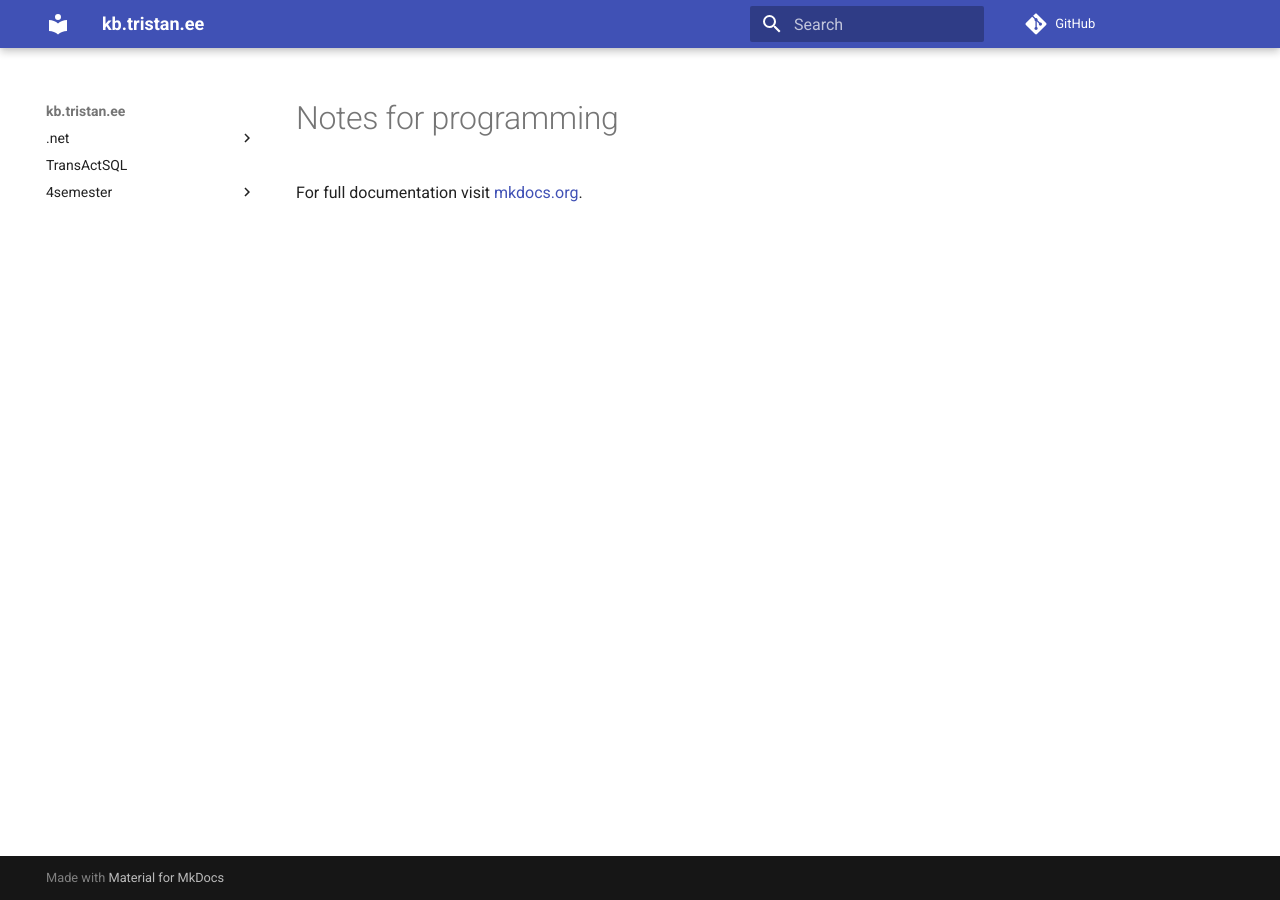
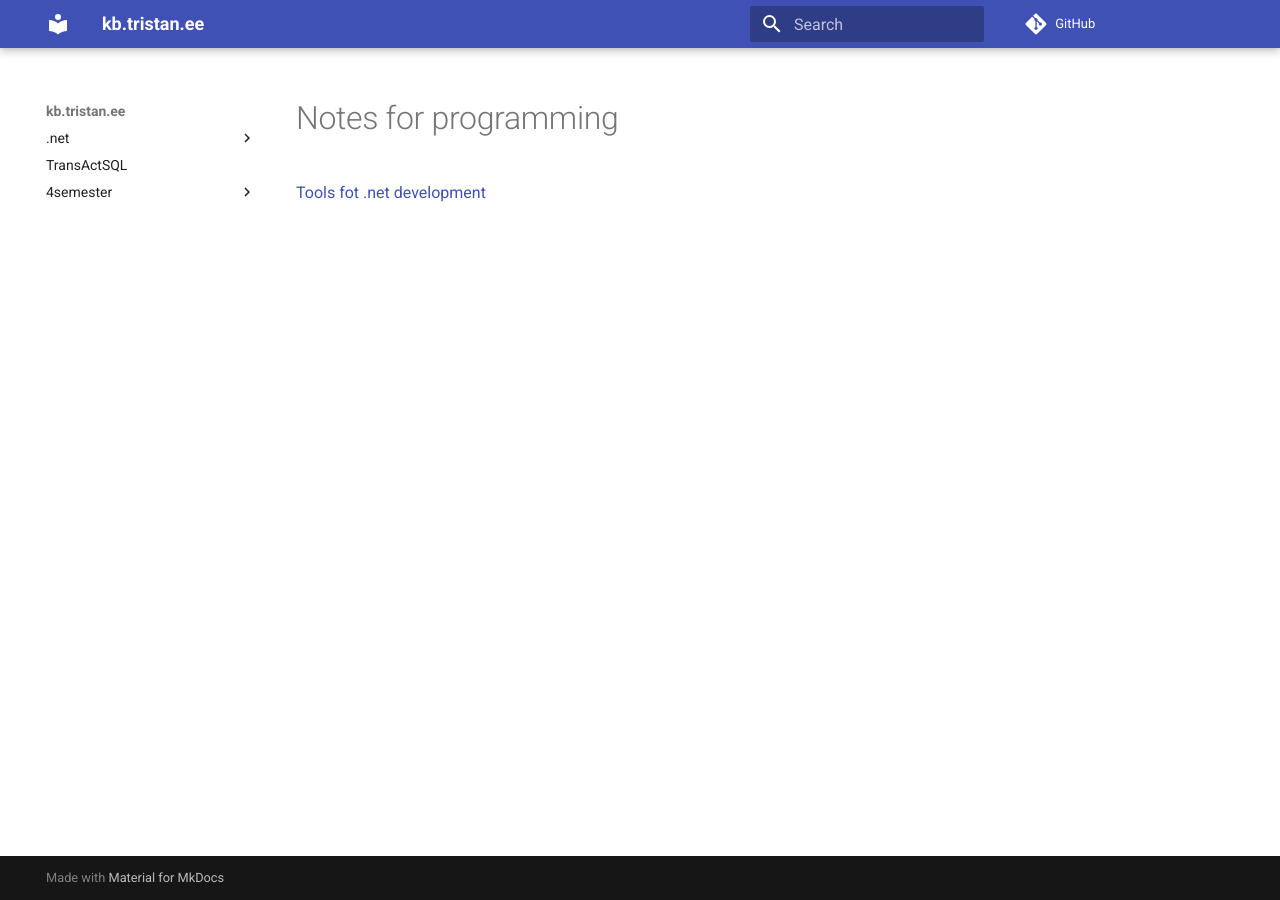
Before and after one commit to tristankrass/docs.tristan.ee, an MkDocs documentation site: the page built from docs/index.md, in a window 1280 px wide. Built offline with MkDocs 1.6.1 and Material for MkDocs 9.7.7, drawn with Linux system fonts in a browser that asks for light colours; comment, search, counter and statistics services are not loaded.

Commit message:
Update index.md

```diff
--- a/docs/index.md
+++ b/docs/index.md
@@ -3,8 +3,4 @@
 
 
 
-
-
-
-
-For full documentation visit [mkdocs.org](https://www.mkdocs.org).
+[Tools fot .net development](https://azureforeducation.microsoft.com/)
```
